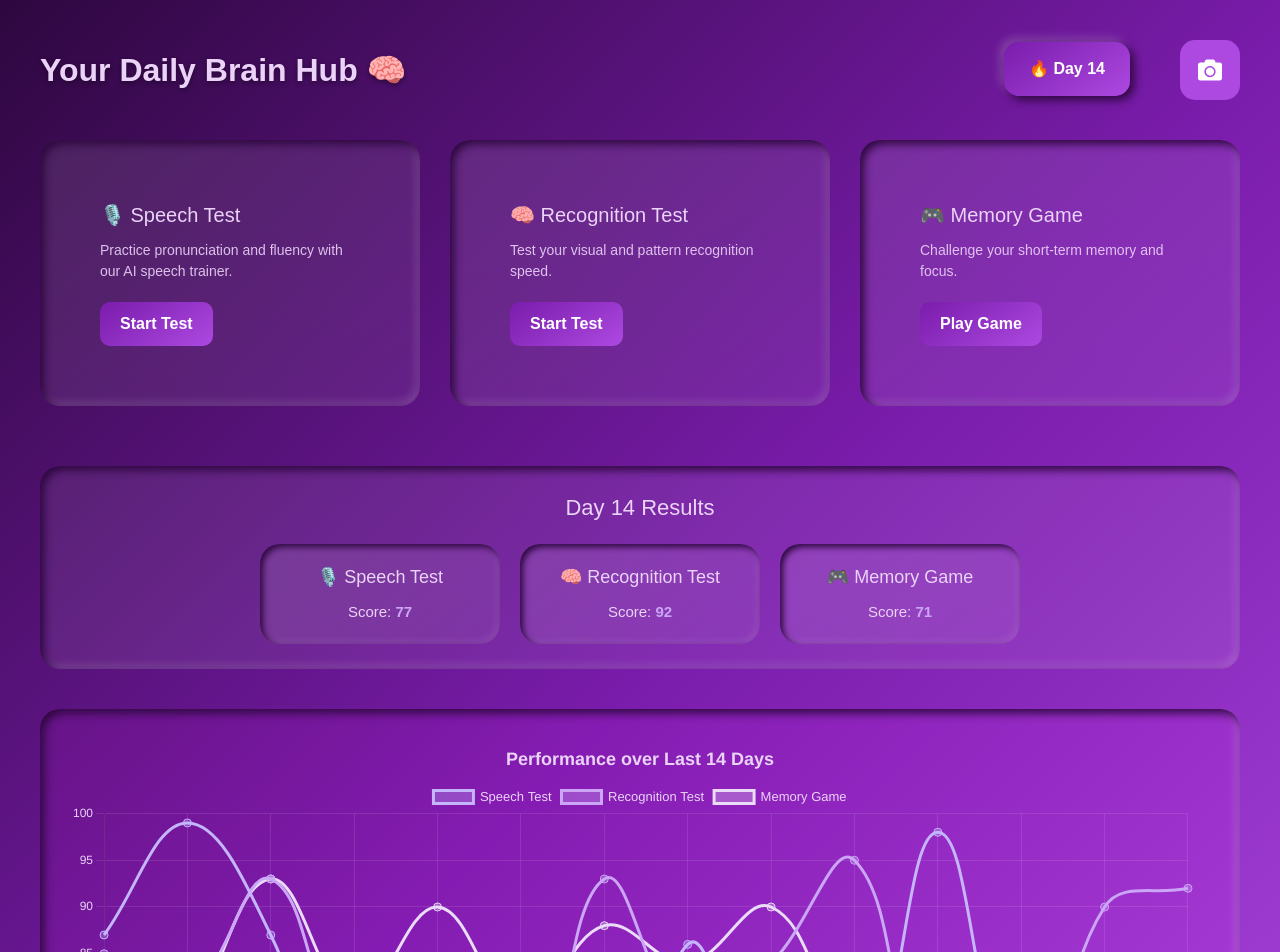
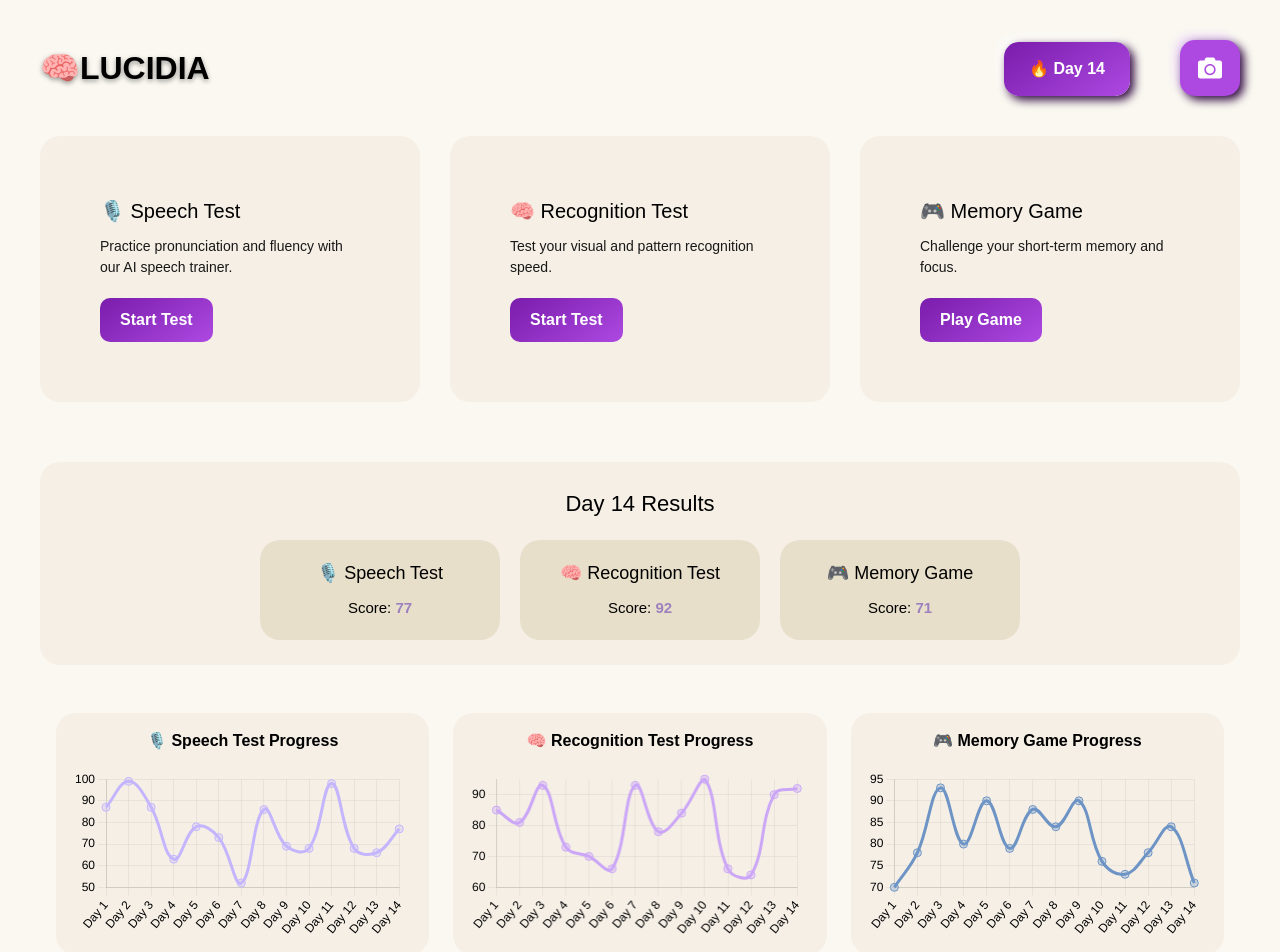
Before and after one commit to aditya25shah/SihProject, a React (Vite) app in the folder frontend/: page /dashboard in a window 1280 px wide. Shown: the top 952 px of the page. Built offline with nearby package versions, Linux system fonts and the light colour scheme; a web font is replaced by a local one.

Commit message:
modified dashboard

```diff
--- a/frontend/src/components/Dashboard/Dashboard.css
+++ b/frontend/src/components/Dashboard/Dashboard.css
@@ -1,6 +1,8 @@
+
+
 .dashboard {
   min-height: 100vh;
-  background: linear-gradient(135deg, #2E073F, #7A1CAC, #AD49E1);
+  background: #FAF8F1;
   color: #EBD3F8;
   /* font-family: "Poppins", sans-serif; */
   padding: 40px;
@@ -24,9 +26,9 @@
 
 .camera-box {
   width: 60px;
-  height: 60px;
+  height: 56px;
   background: #AD49E1;
-  /* box-shadow: 4px 4px 10px #2E073F, -4px -4px 10px #EBD3F8; */
+  box-shadow: 4px 4px 10px #2E073F, -4px -4px 10px #EBD3F8;
   border-radius: 15px;
   display: flex;
   align-items: center;
@@ -51,8 +53,9 @@
 }
 
 .bento-card {
-  background: linear-gradient(145deg, rgba(255, 255, 255, 0.1), rgba(255, 255, 255, 0.05));
-  box-shadow: inset 4px 4px 8px #2E073F, inset -4px -4px 8px rgba(255, 255, 255, 0.15);
+  /* background: linear-gradient(145deg, rgba(255, 255, 255, 0.1), rgba(255, 255, 255, 0.05)); */
+  /* box-shadow: inset 4px 4px 8px #2E073F, inset 4px 4px 8px rgba(255, 255, 255, 0.15); */
+  background: #F5EFE6;
   border-radius: 20px;
   padding: 60px;
   transition: all 0.3s ease;
@@ -63,11 +66,12 @@
 .bento-card h2 {
   font-size: 20px;
   margin-bottom: 10px;
+  color: #000;
 }
 
 .bento-card p {
   font-size: 14px;
-  color: #EBD3F8;
+  color: #000;
   opacity: 0.9;
   margin-bottom: 20px;
 }
@@ -89,15 +93,31 @@
 }
 
 /* ===== GRAPH SECTION ===== */
-.graph-section {
-  background: rgba(255, 25, 255, 0.08);
+
+
+.graph-grid {
+  display: grid;
+  grid-template-columns: repeat(3, 1fr);
+  gap: 1.5rem;
+  margin-top: 2rem;
+  padding: 1rem;
+}
+
+.graph-card {
+  background: #F5EFE6;
   border-radius: 20px;
-  padding: 30px;
-  box-shadow: inset 4px 4px 10px #2E073F, inset -4px -4px 10px rgba(255, 255, 255, 0.2);
-  margin-top: 40px;
+  /* box-shadow: inset 3px 3px 8px rgba(255, 255, 255, 0.8),
+              inset -3px -3px 8px rgba(173, 73, 225, 0.1),
+              0 3px 6px rgba(0, 0, 0, 0.08); */
+  padding: 1rem;
+  text-align: center;
 }
-.graph-section canvas {
-  width: 100%;
+
+.graph-card h3 {
+  margin-bottom: 1rem;
+  color: #000;
+  font-weight: 600;
+  font-size: 1rem;
 }
 
 /* ===== STREAK SECTION ===== */
@@ -109,7 +129,7 @@
   color: #fff;
   padding: 15px 25px;
   border-radius: 15px;
-  box-shadow: 4px 4px 10px #2E073F, -4px -4px 10px rgba(255, 255, 255, 0.2);
+  box-shadow: 4px 4px 10px #2E073F, -4px -4px 10px rgba(255, 255, 255, 0.8);
   cursor: pointer;
   font-weight: 600;
   transition: 0.3s;
@@ -178,19 +198,19 @@
   }
 }
 
-/* ===== DAILY TASK DETAILS ===== */
+/* ===== TASK DETAILS ===== */
 .task-details {
   margin-top: 50px;
-  background: rgba(255, 255, 255, 0.07);
+  background: #F5EFE6;
   border-radius: 20px;
   padding: 25px;
-  box-shadow: inset 4px 4px 8px #2E073F, inset -4px -4px 8px rgba(255, 255, 255, 0.15);
+  /* box-shadow: inset 4px 4px 8px #2E073F, inset -4px -4px 8px rgba(255, 255, 255, 0.15); */
 }
 
 .task-details h3 {
   font-size: 22px;
   margin-bottom: 20px;
-  color: #EBD3F8;
+  color: #000;
   text-align: center;
 }
 
@@ -202,12 +222,12 @@
 }
 
 .task-box {
-  background: linear-gradient(145deg, rgba(255, 255, 255, 0.1), rgba(255, 255, 255, 0.05));
+  background: #E8DFCA;
   border-radius: 20px;
   padding: 20px;
   width: 240px;
   text-align: center;
-  box-shadow: inset 3px 3px 6px #2E073F, inset -3px -3px 6px rgba(255, 255, 255, 0.1);
+  /* box-shadow: inset 3px 3px 6px #2E073F, inset -3px -3px 6px rgba(255, 255, 255, 0.1); */
   transition: 0.3s;
 }
 
@@ -219,15 +239,15 @@
 .task-box h4 {
   font-size: 18px;
   margin-bottom: 10px;
-  color: #EBD3F8;
+  color: #000;
 }
 
 .task-box p {
   font-size: 15px;
-  color: #EBD3F8;
+  color: #000;
 }
 
 .task-box span {
   font-weight: 700;
-  color: #CBA6F7;
+  color: #9d81bf;
 }
--- a/frontend/src/components/Dashboard/Dashboard.jsx
+++ b/frontend/src/components/Dashboard/Dashboard.jsx
@@ -1,6 +1,7 @@
 import React, { useEffect, useRef, useState } from "react";
 import "./Dashboard.css";
 import { FaCamera } from "react-icons/fa";
+
 import {
   Chart,
   LineController,
@@ -27,8 +28,8 @@ export default function Dashboard() {
   const [streakDay] = useState(14); // ✅ no warning now
 
 
-  const chartRef = useRef(null);
-  const chartInstance = useRef(null);
+  // const chartRef = useRef(null);
+  // const chartInstance = useRef(null);
 
   const toggleCalendar = () => setShowCalendar(!showCalendar);
 
@@ -45,39 +46,48 @@ export default function Dashboard() {
     memory: memoryData[memoryData.length - 1],
   };
 
-  useEffect(() => {
-    const ctx = chartRef.current.getContext("2d");
+  const chartRefs = useRef([]);
+const chartInstances = useRef([]);
 
-    if (chartInstance.current) chartInstance.current.destroy();
+useEffect(() => {
+  const datasets = [
+    {
+      label: "Speech Test",
+      data: speechData,
+      color: "#C4B5FD",
+      bg: "rgba(196,181,253,0.3)",
+    },
+    {
+      label: "Recognition Test",
+      data: recognitionData,
+      color: "#CBA6F7",
+      bg: "rgba(203,166,247,0.35)",
+    },
+    {
+      label: "Memory Game",
+      data: memoryData,
+      color: "#6D94C5",
+      bg: "rgba(109,148,197,0.3)",
+    },
+  ];
 
-    chartInstance.current = new Chart(ctx, {
+  datasets.forEach((item, index) => {
+    const ctx = chartRefs.current[index]?.getContext("2d");
+    if (!ctx) return;
+
+    // Destroy existing chart if re-rendered
+    if (chartInstances.current[index]) chartInstances.current[index].destroy();
+
+    chartInstances.current[index] = new Chart(ctx, {
       type: "line",
       data: {
         labels: days,
         datasets: [
           {
-            label: "Speech Test",
-            data: speechData,
-            borderColor: "#C4B5FD",
-            backgroundColor: "rgba(196, 181, 253, 0.3)",
-            tension: 0.4,
-            fill: true,
-            pointRadius: 4,
-          },
-          {
-            label: "Recognition Test",
-            data: recognitionData,
-            borderColor: "#CBA6F7",
-            backgroundColor: "rgba(203, 166, 247, 0.35)",
-            tension: 0.4,
-            fill: true,
-            pointRadius: 4,
-          },
-          {
-            label: "Memory Game",
-            data: memoryData,
-            borderColor: "#EADCF8",
-            backgroundColor: "rgba(234, 220, 248, 0.3)",
+            label: item.label,
+            data: item.data,
+            borderColor: item.color,
+            backgroundColor: item.bg,
             tension: 0.4,
             fill: true,
             pointRadius: 4,
@@ -87,39 +97,29 @@ export default function Dashboard() {
       options: {
         responsive: true,
         plugins: {
-          legend: {
-            position: "top",
-            labels: {
-              color: "#EBD3F8",
-              font: { size: 13 },
-            },
-          },
-          title: {
-            display: true,
-            text: "Performance over Last 14 Days",
-            color: "#EBD3F8",
-            font: { size: 18, weight: "600" },
-          },
+          legend: { display: false },
         },
         scales: {
           x: {
-            ticks: { color: "#EBD3F8" },
-            grid: { color: "rgba(255, 255, 255, 0.1)" },
+            ticks: { color: "#000" },
+            grid: { color: "rgba(0,0,0,0.05)" },
           },
           y: {
-            ticks: { color: "#EBD3F8" },
-            grid: { color: "rgba(255, 255, 255, 0.1)" },
+            ticks: { color: "#000" },
+            grid: { color: "rgba(0,0,0,0.05)" },
           },
         },
       },
     });
-  }, );
+  });
+});
+
 
   return (
     <div className="dashboard">
       {/* Header */}
       <div className="dashboard-header">
-        <h1 className="dashboard-title">Your Daily Brain Hub 🧠</h1>
+        <h1 className="dashboard-title">🧠<span style={{ color: "#000" }}>LUCIDIA</span></h1>
         <div className="camera-box">
           <FaCamera className="camera-icon" />
         </div>
@@ -146,7 +146,7 @@ export default function Dashboard() {
         </div>
       </div>
 
-       {/* 🧾 Daily Task Details Section */}
+      {/* 🧾 Daily Task Details Section */}
       <div className="task-details">
         <h3>{today} Results</h3>
         <div className="task-box-container">
@@ -167,8 +167,21 @@ export default function Dashboard() {
 
 
       {/* Graph Section */}
-      <div className="graph-section">
-        <canvas ref={chartRef} height="150"></canvas>
+      <div className="graph-grid">
+        <div className="graph-card">
+          <h3>🎙️ Speech Test Progress</h3>
+          <canvas ref={(el) => (chartRefs.current[0] = el)} height="150"></canvas>
+        </div>
+
+        <div className="graph-card">
+          <h3>🧠 Recognition Test Progress</h3>
+          <canvas ref={(el) => (chartRefs.current[1] = el)} height="150"></canvas>
+        </div>
+
+        <div className="graph-card">
+          <h3>🎮 Memory Game Progress</h3>
+          <canvas ref={(el) => (chartRefs.current[2] = el)} height="150"></canvas>
+        </div>
       </div>
 
 
@@ -182,9 +195,8 @@ export default function Dashboard() {
               {Array.from({ length: 30 }, (_, i) => (
                 <div
                   key={i}
-                  className={`calendar-day ${
-                    i < streakDay ? "active-day" : ""
-                  }`}
+                  className={`calendar-day ${i < streakDay ? "active-day" : ""
+                    }`}
                 >
                   {i + 1}
                 </div>
```
